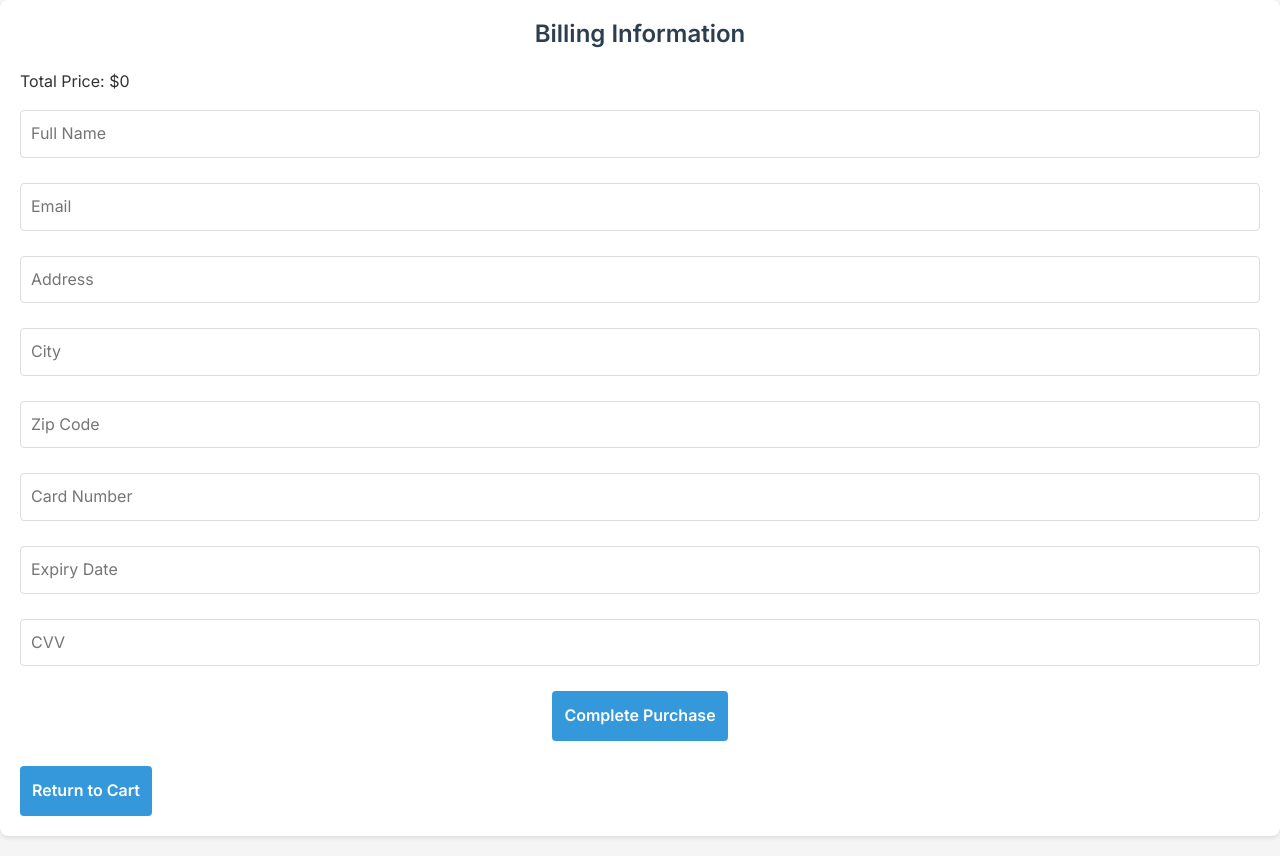
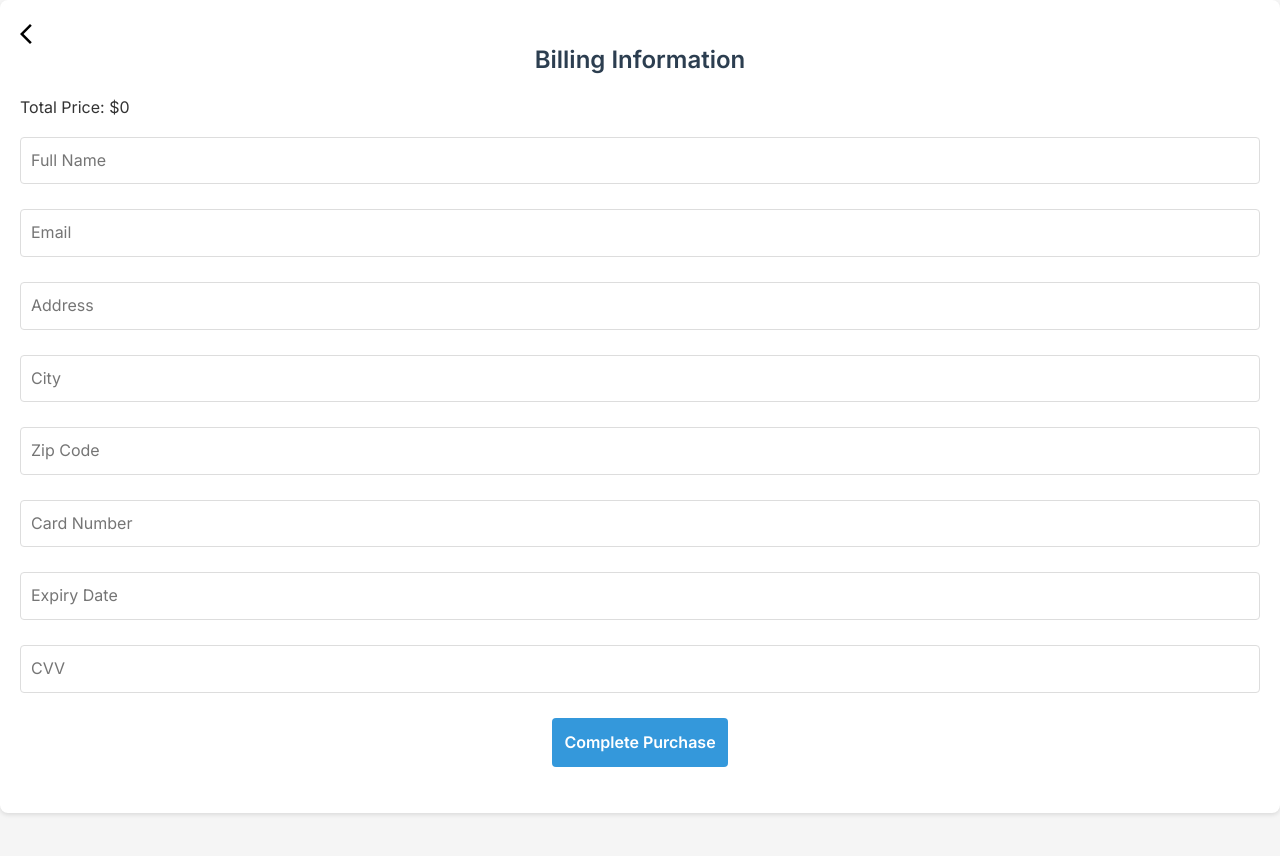
Before and after one commit to zayed-haque/wl-shop, a React (Create React App) app in the folder wl_shop_frontend/: page /billing in a window 1280 px wide. After the commit the page ends 833 px from the top, so only its background shows below. Built offline with nearby package versions, Linux system fonts and the light colour scheme.

Commit message:
UI Improvement and proper back linkage

```diff
--- a/wl_shop_frontend/src/components/Billing.js
+++ b/wl_shop_frontend/src/components/Billing.js
@@ -1,6 +1,7 @@
 import React, { useContext } from 'react';
 import { useNavigate } from 'react-router-dom';
 import { CartContext } from './CartContext';
+import { Button } from 'react-bootstrap';
 
 function Billing() {
   const navigate = useNavigate();
@@ -12,9 +13,17 @@ function Billing() {
 
   return (
     <div className="billing-container">
+      <Button
+        style={{ backgroundColor: 'transparent', border: 'none', padding: 0 }}
+        variant="link"
+        onClick={() => navigate('/cart')}
+        className="back-button"
+      >
+        <img src="images/back.svg" alt="back-button" />
+      </Button>
       <h1>Billing Information</h1>
       <p>Total Price: ${totalPrice}</p>
-      {/* Add your billing form here */}
+
       <form>
         <input type="text" placeholder="Full Name" />
         <input type="email" placeholder="Email" />
@@ -27,7 +36,6 @@ function Billing() {
         <button type="button" onClick={handleCheckout}>Complete Purchase</button>
       </form>
       <br></br>
-      <button onClick={() => navigate('/cart')}>Return to Cart</button>
     </div>
   );
 }
--- a/wl_shop_frontend/src/components/OrderSummary.js
+++ b/wl_shop_frontend/src/components/OrderSummary.js
@@ -21,7 +21,7 @@ function OrderSummary({ items }) {
         <span>Total</span>
         <span>${total.toFixed(2)}</span>
       </div>
-      <button className="checkout-button" onClick={handleCheckout}>Checkout</button>
+      <button className="checkout-button" onClick={handleCheckout}>Proceed to Checkout</button>
     </div>
   );
 }
```
